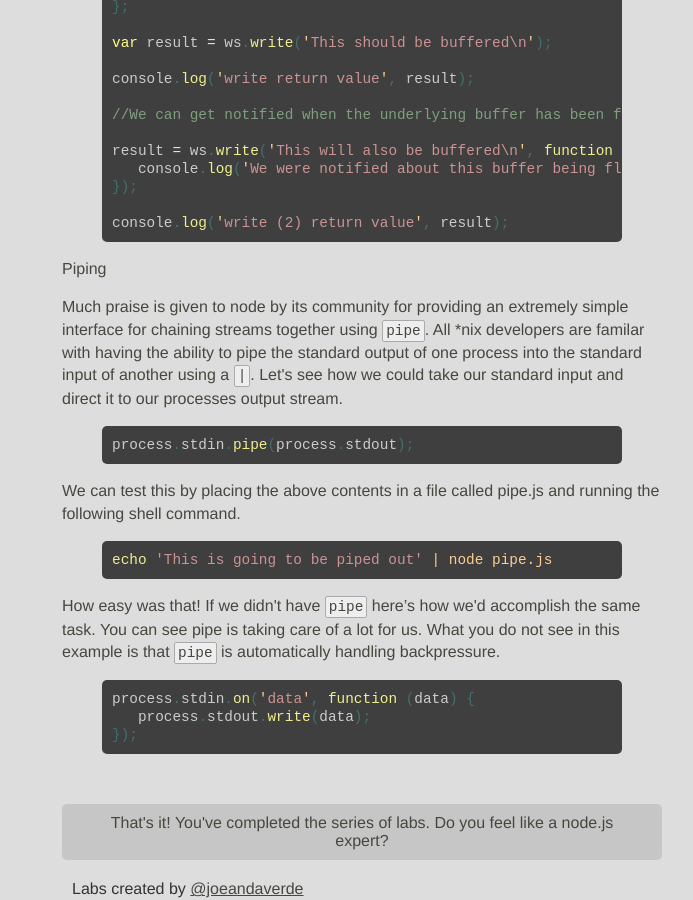
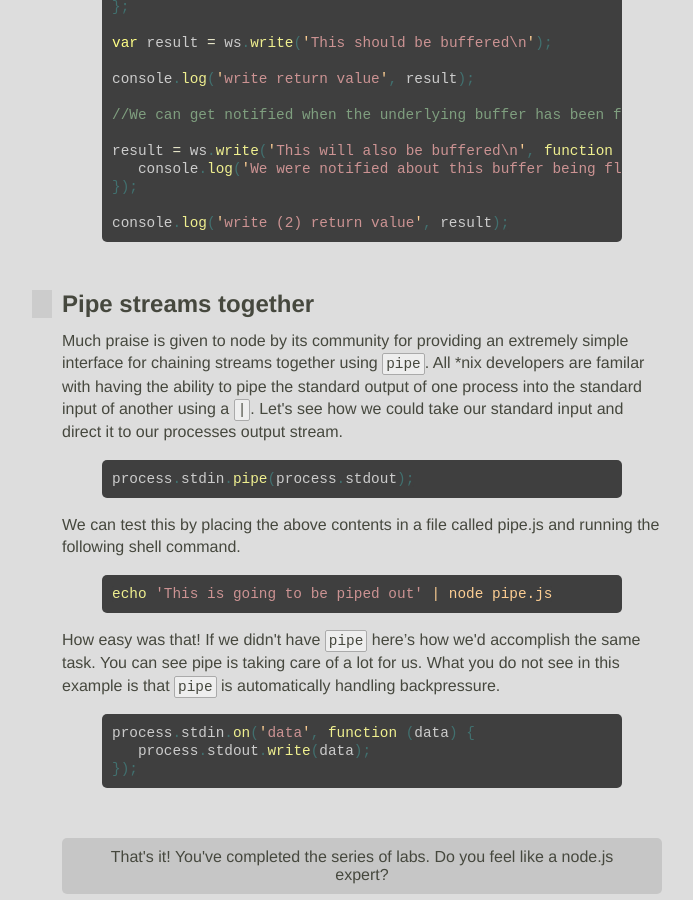
Before and after one commit to JavaScriptKC/workshop, a Jekyll site: the page built from _posts/2014-2-27-streams.md, in a window 1280 px wide and 900 px high, scrolled down 3670 px. Shown: the whole window, without its empty margins (278-971 px from the left). Built offline with Jekyll 4.4.1, drawn with Linux system fonts in a browser that asks for light colours; nearby versions of some CDN libraries; some web fonts are replaced; comment, search, counter and statistics services are not loaded.

Commit message:
minor edit

```diff
--- a/_posts/2014-2-27-streams.md
+++ b/_posts/2014-2-27-streams.md
@@ -174,7 +174,7 @@ result = ws.write('This will also be buffered\n', function () {
 console.log('write (2) return value', result);
 {% endhighlight %}
 
-Piping
+## Pipe streams together
 
 Much praise is given to node by its community for providing an extremely simple interface for chaining streams together using `pipe`. All \*nix developers are familar with having the ability to pipe the standard output of one process into the standard input of another using a `|`. Let\'s see how we could take our standard input and direct it to our processes output stream.
 
```
